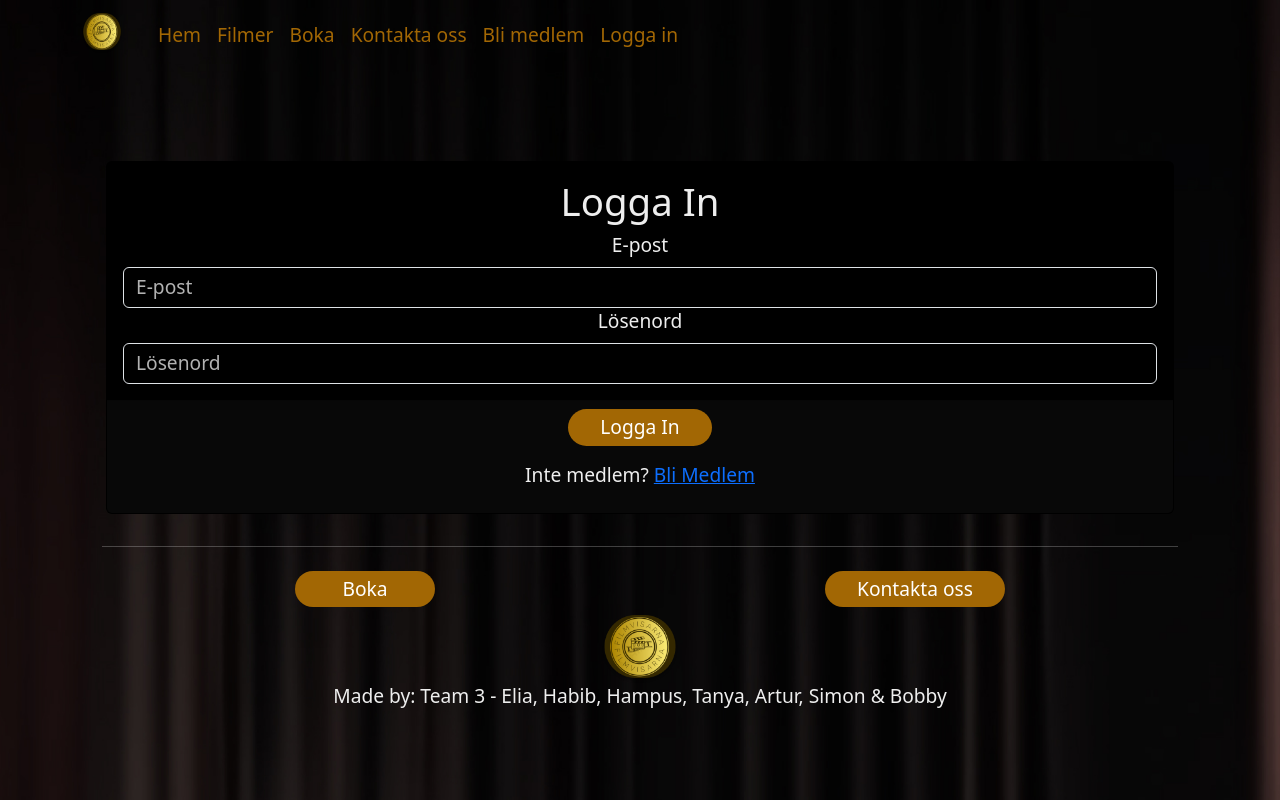
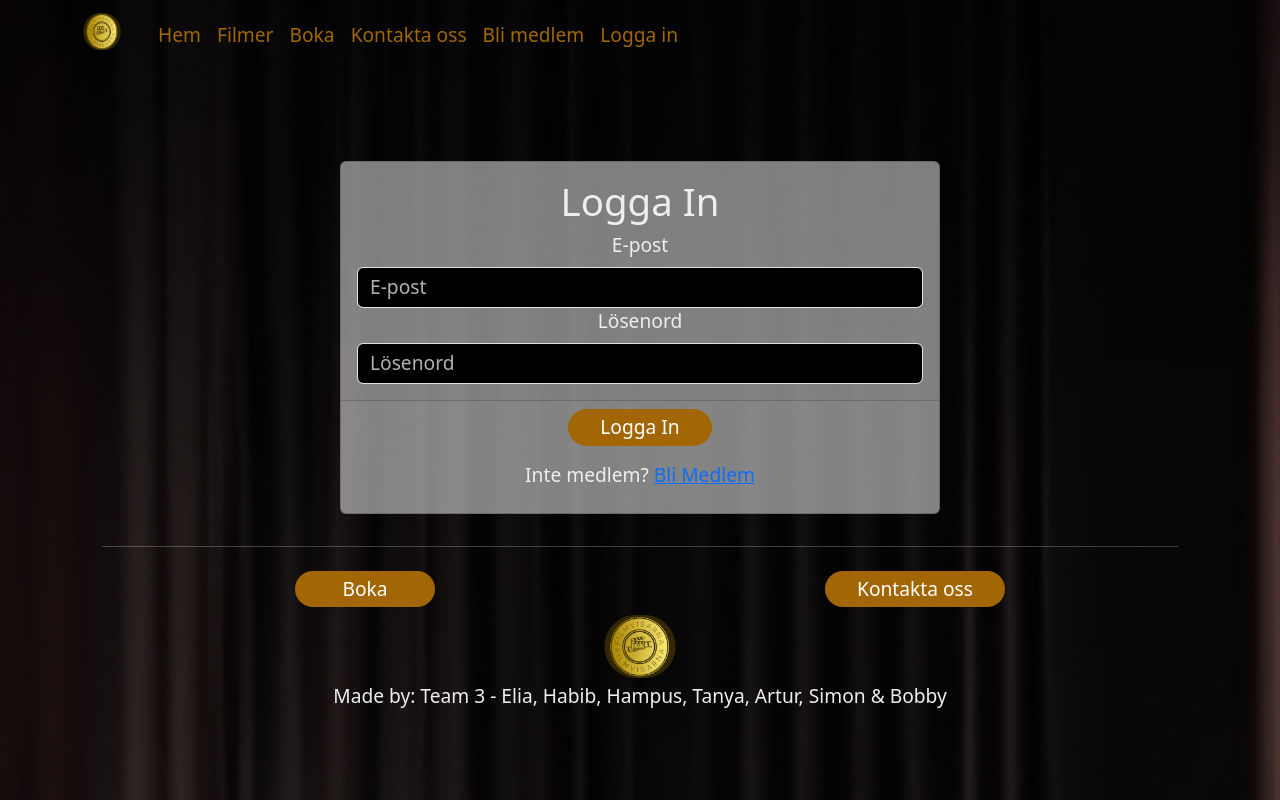
Before and after one commit to ELHabibA/Filmvisarna, a React (Vite) app: page /loggain in a window 1280 px wide. Built offline with nearby package versions, Linux system fonts and the light colour scheme.

Commit message:
style changing

```diff
--- a/src/LogIn.jsx
+++ b/src/LogIn.jsx
@@ -17,6 +17,7 @@ async function postData(url = "", data = {}) {
 
 const Login = () => {
 
+  const cardStyle = { backgroundColor: 'rgba(211, 211, 211, 0.6)', maxWidth: '600px', margin: '0 auto' };
 
   const navigate = useNavigate();
 
@@ -39,7 +40,7 @@ const Login = () => {
 
   return (
     <Container className="mt-5">
-      <Card>
+      <Card style={cardStyle}>
         <Card.Body className="text-center">
           <h2>Logga In</h2>
           <Form className="rectangle-form">
```
